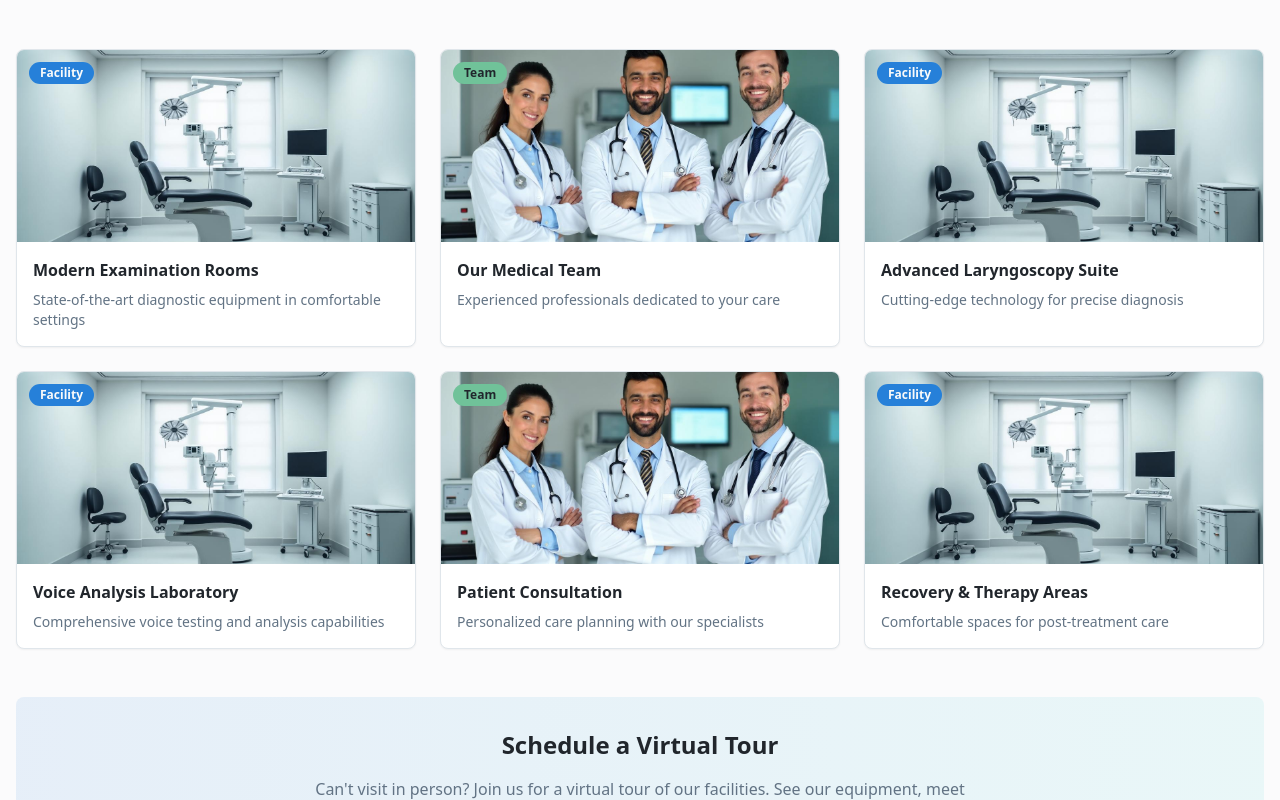
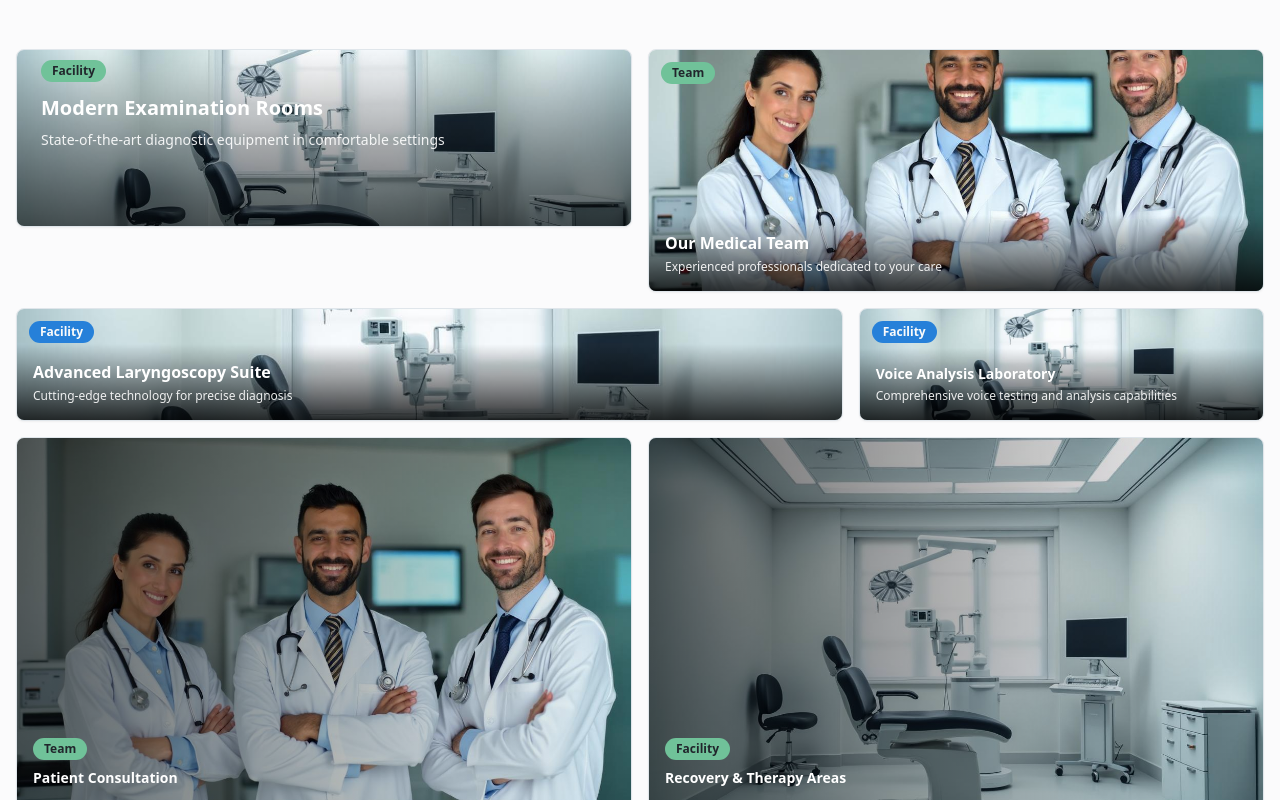
Before and after one commit to dharanicoimbatore/voice-well-clinic, a React (Vite) app: page / in a window 1280 px wide. Shown: the part 4460-5260 px from the top of the page. Built offline with nearby package versions, Linux system fonts and the light colour scheme.

Commit message:
Refactor gallery layout
Update the gallery section to use a non-traditional grid-based layout, offering a more unique visual presentation of clinic images and information.

```diff
--- a/src/components/GallerySection.tsx
+++ b/src/components/GallerySection.tsx
@@ -59,14 +59,43 @@ const GallerySection = () => {
           </p>
         </div>
 
-        <div className="grid md:grid-cols-2 lg:grid-cols-3 gap-6 mb-12">
-          {galleryItems.map((item, index) => (
-            <Card key={index} className="group overflow-hidden hover:shadow-medical transition-all duration-300">
-              <div className="relative">
+        {/* Bento Box Layout */}
+        <div className="grid grid-cols-12 grid-rows-6 gap-4 h-[800px] mb-12">
+          {/* Large Featured Card - Top Left */}
+          <Card className="col-span-12 md:col-span-6 row-span-3 group overflow-hidden hover:shadow-medical transition-all duration-300">
+            <div className="relative h-full">
               <img
-                  src={item.image}
-                  alt={item.title}
-                  className="w-full h-48 object-cover group-hover:scale-105 transition-transform duration-300"
+                src={galleryItems[0].image}
+                alt={galleryItems[0].title}
+                className="w-full h-full object-cover group-hover:scale-105 transition-transform duration-300"
+              />
+              <div className="absolute inset-0 bg-gradient-to-t from-black/60 to-transparent">
+                <div className="absolute bottom-0 left-0 right-0 p-6 text-white">
+                  <Badge variant="secondary" className="mb-3">
+                    {galleryItems[0].type === 'facility' ? 'Facility' : 'Team'}
+                  </Badge>
+                  <h3 className="text-xl font-bold mb-2">{galleryItems[0].title}</h3>
+                  <p className="text-sm opacity-90">{galleryItems[0].description}</p>
+                  <Button
+                    variant="secondary"
+                    size="sm"
+                    className="mt-4 opacity-0 group-hover:opacity-100 transition-opacity duration-300"
+                  >
+                    <ZoomIn className="mr-2 h-4 w-4" />
+                    View Details
+                  </Button>
+                </div>
+              </div>
+            </div>
+          </Card>
+
+          {/* Tall Card - Top Right */}
+          <Card className="col-span-12 md:col-span-6 row-span-4 group overflow-hidden hover:shadow-medical transition-all duration-300">
+            <div className="relative h-full">
+              <img
+                src={galleryItems[1].image}
+                alt={galleryItems[1].title}
+                className="w-full h-full object-cover group-hover:scale-105 transition-transform duration-300"
               />
               <div className="absolute inset-0 bg-black/0 group-hover:bg-black/20 transition-colors duration-300 flex items-center justify-center">
                 <Button
@@ -79,18 +108,132 @@ const GallerySection = () => {
                 </Button>
               </div>
               <Badge
-                  variant={item.type === 'facility' ? 'default' : 'secondary'}
+                variant={galleryItems[1].type === 'facility' ? 'default' : 'secondary'}
                 className="absolute top-3 left-3 text-xs"
               >
-                  {item.type === 'facility' ? 'Facility' : 'Team'}
+                {galleryItems[1].type === 'facility' ? 'Facility' : 'Team'}
               </Badge>
+              <div className="absolute bottom-0 left-0 right-0 bg-gradient-to-t from-black/80 to-transparent p-4 text-white">
+                <h3 className="font-semibold mb-1">{galleryItems[1].title}</h3>
+                <p className="text-xs opacity-90">{galleryItems[1].description}</p>
               </div>
-              <div className="p-4">
-                <h3 className="font-semibold text-foreground mb-2">{item.title}</h3>
-                <p className="text-sm text-muted-foreground">{item.description}</p>
             </div>
           </Card>
-          ))}
+
+          {/* Wide Card - Middle Left */}
+          <Card className="col-span-12 md:col-span-8 row-span-2 group overflow-hidden hover:shadow-medical transition-all duration-300">
+            <div className="relative h-full">
+              <img
+                src={galleryItems[2].image}
+                alt={galleryItems[2].title}
+                className="w-full h-full object-cover group-hover:scale-105 transition-transform duration-300"
+              />
+              <div className="absolute inset-0 bg-black/0 group-hover:bg-black/20 transition-colors duration-300 flex items-center justify-center">
+                <Button
+                  variant="secondary"
+                  size="sm"
+                  className="opacity-0 group-hover:opacity-100 transition-opacity duration-300"
+                >
+                  <ZoomIn className="mr-2 h-4 w-4" />
+                  View Details
+                </Button>
+              </div>
+              <Badge
+                variant={galleryItems[2].type === 'facility' ? 'default' : 'secondary'}
+                className="absolute top-3 left-3 text-xs"
+              >
+                {galleryItems[2].type === 'facility' ? 'Facility' : 'Team'}
+              </Badge>
+              <div className="absolute bottom-0 left-0 right-0 bg-gradient-to-t from-black/80 to-transparent p-4 text-white">
+                <h3 className="font-semibold mb-1">{galleryItems[2].title}</h3>
+                <p className="text-xs opacity-90">{galleryItems[2].description}</p>
+              </div>
+            </div>
+          </Card>
+
+          {/* Small Square Card - Middle Right */}
+          <Card className="col-span-12 md:col-span-4 row-span-2 group overflow-hidden hover:shadow-medical transition-all duration-300">
+            <div className="relative h-full">
+              <img
+                src={galleryItems[3].image}
+                alt={galleryItems[3].title}
+                className="w-full h-full object-cover group-hover:scale-105 transition-transform duration-300"
+              />
+              <div className="absolute inset-0 bg-black/0 group-hover:bg-black/20 transition-colors duration-300 flex items-center justify-center">
+                <Button
+                  variant="secondary"
+                  size="sm"
+                  className="opacity-0 group-hover:opacity-100 transition-opacity duration-300"
+                >
+                  <ZoomIn className="mr-2 h-4 w-4" />
+                  View Details
+                </Button>
+              </div>
+              <Badge
+                variant={galleryItems[3].type === 'facility' ? 'default' : 'secondary'}
+                className="absolute top-3 left-3 text-xs"
+              >
+                {galleryItems[3].type === 'facility' ? 'Facility' : 'Team'}
+              </Badge>
+              <div className="absolute bottom-0 left-0 right-0 bg-gradient-to-t from-black/80 to-transparent p-4 text-white">
+                <h3 className="font-semibold mb-1 text-sm">{galleryItems[3].title}</h3>
+                <p className="text-xs opacity-90">{galleryItems[3].description}</p>
+              </div>
+            </div>
+          </Card>
+
+          {/* Bottom Row - Two Cards */}
+          <Card className="col-span-12 md:col-span-6 row-span-1 group overflow-hidden hover:shadow-medical transition-all duration-300">
+            <div className="relative h-full">
+              <img
+                src={galleryItems[4].image}
+                alt={galleryItems[4].title}
+                className="w-full h-full object-cover group-hover:scale-105 transition-transform duration-300"
+              />
+              <div className="absolute inset-0 bg-gradient-to-r from-black/60 to-transparent">
+                <div className="absolute bottom-0 left-0 right-0 p-4 text-white">
+                  <Badge variant="secondary" className="mb-2 text-xs">
+                    {galleryItems[4].type === 'facility' ? 'Facility' : 'Team'}
+                  </Badge>
+                  <h3 className="font-semibold text-sm">{galleryItems[4].title}</h3>
+                  <Button
+                    variant="secondary"
+                    size="sm"
+                    className="mt-2 opacity-0 group-hover:opacity-100 transition-opacity duration-300"
+                  >
+                    <ZoomIn className="mr-2 h-3 w-3" />
+                    View
+                  </Button>
+                </div>
+              </div>
+            </div>
+          </Card>
+
+          <Card className="col-span-12 md:col-span-6 row-span-1 group overflow-hidden hover:shadow-medical transition-all duration-300">
+            <div className="relative h-full">
+              <img
+                src={galleryItems[5].image}
+                alt={galleryItems[5].title}
+                className="w-full h-full object-cover group-hover:scale-105 transition-transform duration-300"
+              />
+              <div className="absolute inset-0 bg-gradient-to-r from-black/60 to-transparent">
+                <div className="absolute bottom-0 left-0 right-0 p-4 text-white">
+                  <Badge variant="secondary" className="mb-2 text-xs">
+                    {galleryItems[5].type === 'facility' ? 'Facility' : 'Team'}
+                  </Badge>
+                  <h3 className="font-semibold text-sm">{galleryItems[5].title}</h3>
+                  <Button
+                    variant="secondary"
+                    size="sm"
+                    className="mt-2 opacity-0 group-hover:opacity-100 transition-opacity duration-300"
+                  >
+                    <ZoomIn className="mr-2 h-3 w-3" />
+                    View
+                  </Button>
+                </div>
+              </div>
+            </div>
+          </Card>
         </div>
 
         <div className="text-center">
```
Lines whose indentation alone changed are shown as unchanged.
